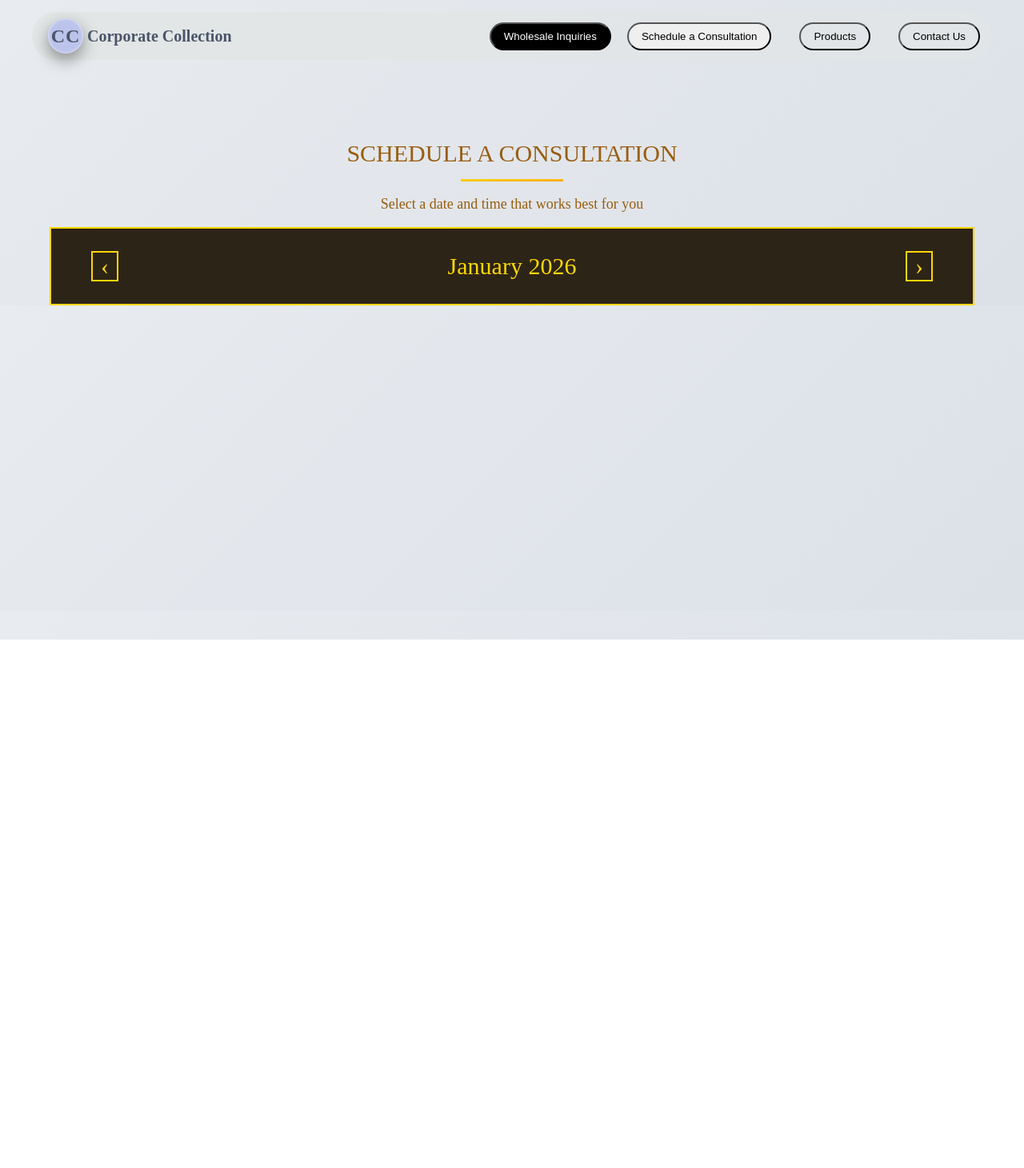
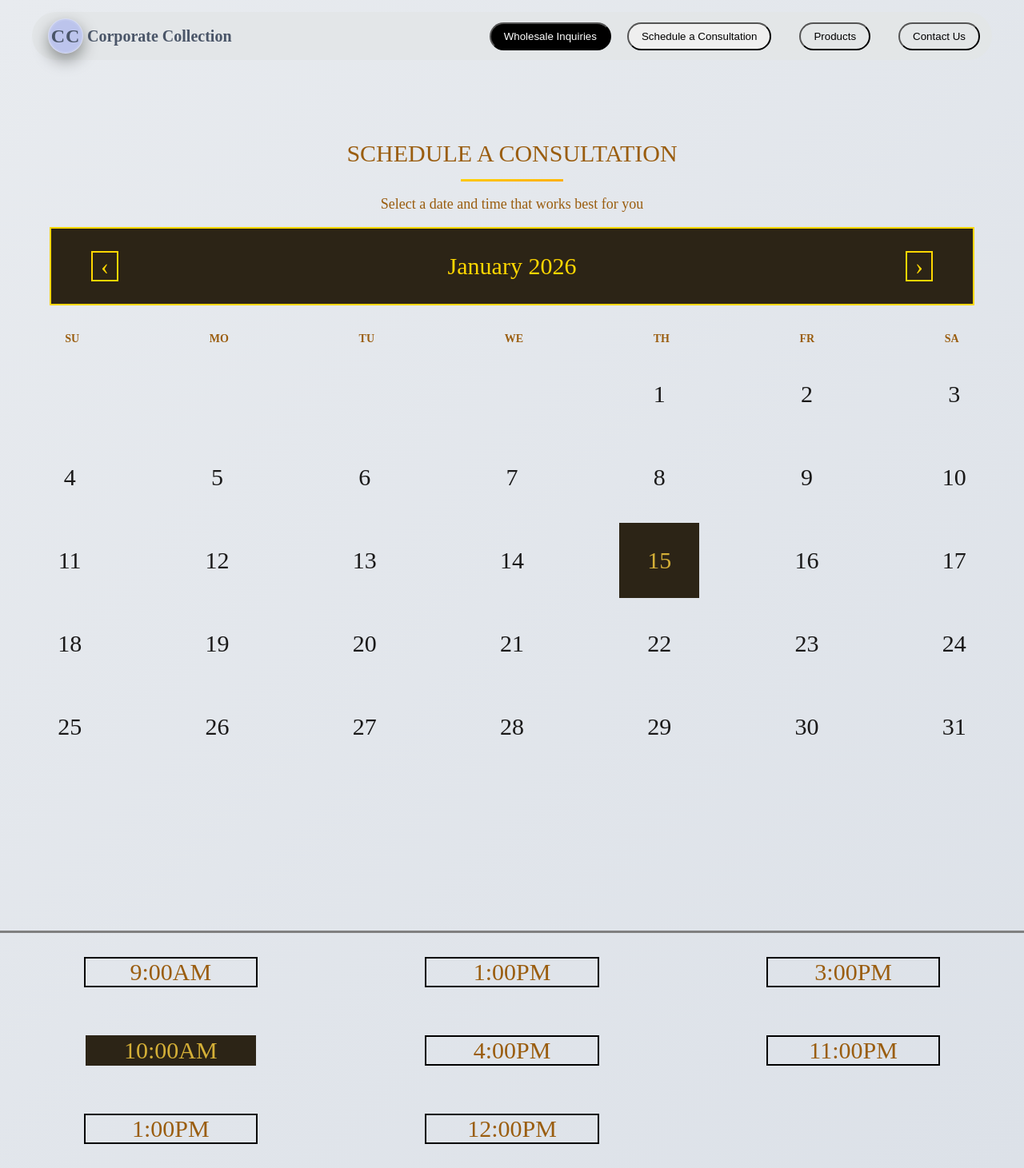
Before and after one commit to jh115424/Corporate-Collection-Sass-React-Project, a React (Vite) app: page /consultation in a window 1280 px wide. Shown: the whole page at 80% size. Before the commit the page ends 800 px from the top, so only its background shows below. Built offline with nearby package versions, Linux system fonts and the light colour scheme.

Commit message:
styling times

```diff
--- a/src/Components/ConsultationForm.jsx
+++ b/src/Components/ConsultationForm.jsx
@@ -37,8 +37,67 @@ export default function Consultation() {
         </p>
         <div className="actualCalenderContainer">
           <div className="monthHeaderLeftArrow">‹</div>
-          <div className="calenderMonth"><p>January 2026</p></div>
-           <div className="monthHeaderRightArrow">›</div>
+          <div className="calenderMonth">
+            <p>January 2026</p>
+          </div>
+          <div className="monthHeaderRightArrow">›</div>
+        </div>
+        <div className="daysOfTheWeek">
+          <p className="days">SU</p>
+          <p className="days">MO</p>
+          <p className="days">TU</p>
+          <p className="days">WE</p>
+          <p className="days">TH</p>
+          <p className="days">FR</p>
+          <p className="days">SA</p>
+        </div>
+        <div className="datesOfTheWeek">
+          <p className="dates"></p>
+          <p className="dates"></p>
+          <p className="dates"></p>
+          <p className="dates"></p>
+          <p className="dates">1</p>
+          <p className="dates">2</p>
+          <p className="dates">3</p>
+          <p className="dates">4</p>
+          <p className="dates">5</p>
+          <p className="dates">6</p>
+          <p className="dates">7</p>
+          <p className="dates">8</p>
+          <p className="dates">9</p>
+          <p className="dates">10</p>
+          <p className="dates">11</p>
+          <p className="dates">12</p>
+          <p className="dates">13</p>
+          <p className="dates">14</p>
+          <div className="cal-day selected">15</div>
+          <p className="dates">16</p>
+          <p className="dates">17</p>
+          <p className="dates">18</p>
+          <p className="dates">19</p>
+          <p className="dates">20</p>
+          <p className="dates">21</p>
+          <p className="dates">22</p>
+          <p className="dates">23</p>
+          <p className="dates">24</p>
+          <p className="dates">25</p>
+          <p className="dates">26</p>
+          <p className="dates">27</p>
+          <p className="dates">28</p>
+          <p className="dates">29</p>
+          <p className="dates">30</p>
+          <p className="dates">31</p>
+        </div>
+        <div className="timeLine"></div>
+        <div className="timeSelection">
+          <p className="times">9:00AM</p>
+          <p className="times">1:00PM</p>
+          <p className="times">3:00PM</p>
+          <p className="time-cal selected">10:00AM</p>
+          <p className="times">4:00PM</p>
+          <p className="times">11:00PM</p>
+          <p className="times">1:00PM</p>
+          <p className="times">12:00PM</p>
         </div>
       </div>
     </>
--- a/src/Components/consultation.css
+++ b/src/Components/consultation.css
@@ -1,11 +1,60 @@
-
 background {
-
-
+  background-color: white;
 }
 
+.days {
+  font-size: 14px;
+}
 
+.dates {
+  color: rgb(26, 25, 25);
+}
 
+.cal-day.selected {
+  background: #2c2416;
+  color: #d4af37;
+  width: 100px;
+  justify-content: center;
+  display: flex;
+  margin-left: auto;
+  margin-right: auto;
+  align-items: center;
+}
+
+.time-cal.selected {
+  background: #2c2416;
+  color: #d4af37;
+  width: 50%;
+  justify-content: center;
+  display: flex;
+  margin-left: auto;
+  margin-right: auto;
+  align-items: center;
+}
+
+.times {
+  border: solid 2px black;
+  width: 50%;
+  margin-left: auto;
+  margin-right: auto;
+}
+
+.datesOfTheWeek {
+  display: grid;
+
+  grid-template-rows: repeat(7, 1fr);
+
+  grid-template-columns: repeat(7, 1fr);
+
+  gap: 10px;
+}
+.daysOfTheWeek {
+  display: flex;
+  font-weight: bolder;
+  margin-top: 20px;
+  justify-content: center;
+  justify-content: space-around;
+}
 .consultationContainer {
   font-size: 30px;
   margin-top: 100px;
@@ -25,7 +74,6 @@ background {
 }
 
 .actualCalenderContainer {
-
   width: 90%;
   height: auto;
   margin-left: auto;
@@ -33,30 +81,38 @@ background {
   border: 2px solid gold;
   display: flex;
   justify-content: space-between;
-  background-color:#2c2416;
+  background-color: #2c2416;
   align-items: center;
 }
 
-.calenderMonth{
-
+.calenderMonth {
   color: gold;
 }
 
-
 .monthHeaderLeftArrow {
-
   margin-left: 50px;
   border: 2px solid gold;
   width: 30px;
   color: gold;
-  /* height: 30px; */
-
 }
 
 .monthHeaderRightArrow {
-
   margin-right: 50px;
   border: 2px solid gold;
   color: gold;
   width: 30px;
 }
+
+.timeLine {
+  width: 100%;
+  height: 3px;
+
+  background: gray;
+}
+
+.timeSelection {
+  display: grid;
+  grid-template-rows: repeat(3, 1fr);
+
+  grid-template-columns: repeat(3, 1fr);
+}
```
Lines whose indentation alone changed are shown as unchanged.
